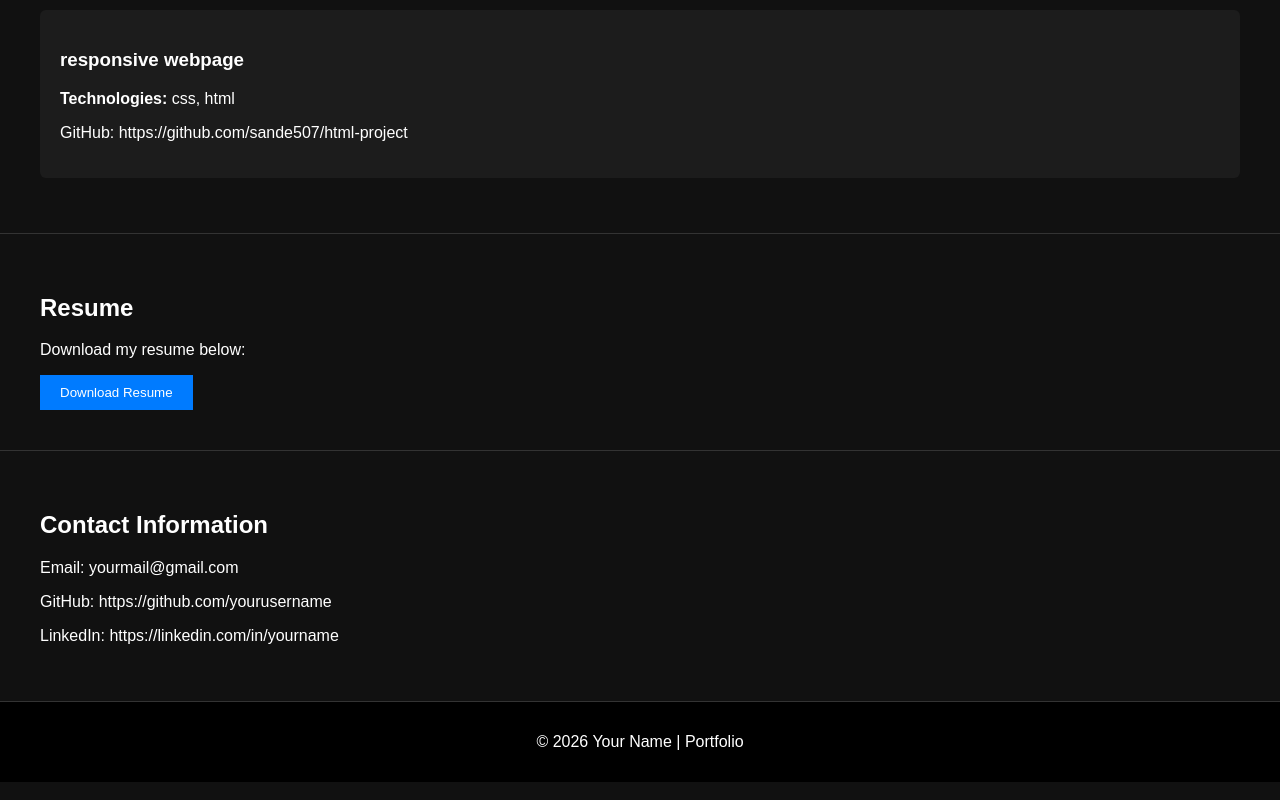
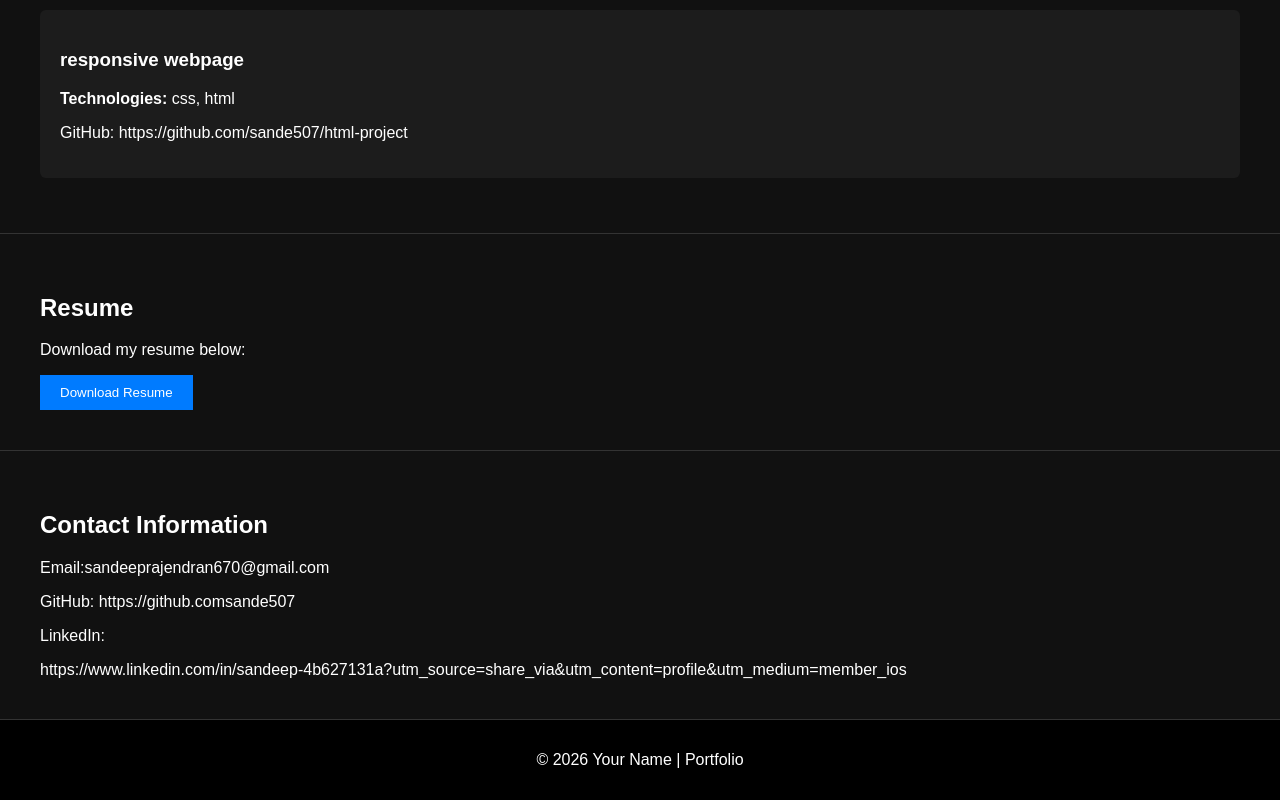
Before and after one commit to sande507/portfolio, a plain HTML site: page index.html in a window 1280 px wide. Shown: the part 1739-2539 px from the top of the page. Drawn offline with Linux system fonts and the light colour scheme.

Commit message:
Update index.html

```diff
--- a/index.html
+++ b/index.html
@@ -167,9 +167,9 @@ padding:15px;
 <section id="contact">
 <h2>Contact Information</h2>
 
-<p>Email: yourmail@gmail.com</p>
-<p>GitHub: https://github.com/yourusername</p>
-<p>LinkedIn: https://linkedin.com/in/yourname</p>
+<p>Email:sandeeprajendran670@gmail.com</p>
+<p>GitHub: https://github.comsande507</p>
+<p>LinkedIn:</p>https://www.linkedin.com/in/sandeep-4b627131a?utm_source=share_via&utm_content=profile&utm_medium=member_ios
 
 </section>
 
```
